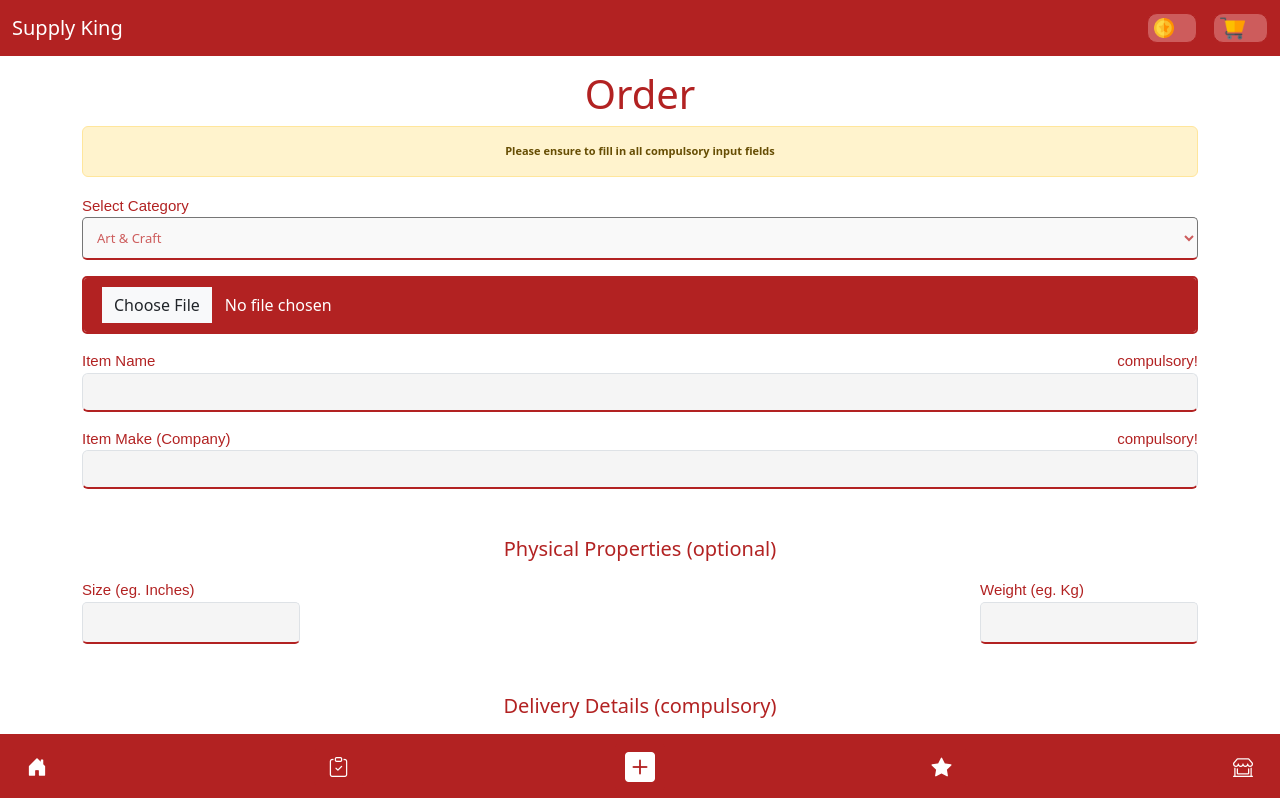
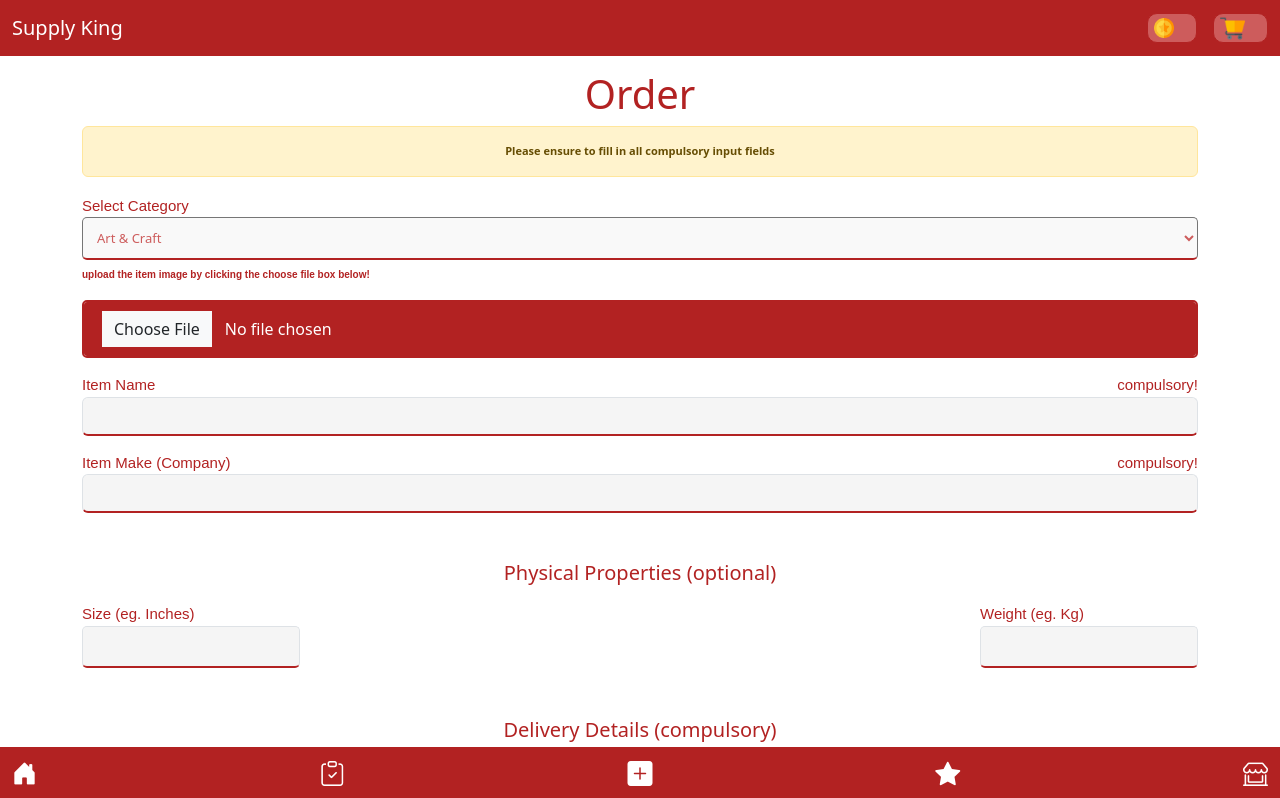
Before and after one commit to Ojukwu-Valentine1933/Supply-King, a React (Create React App) app: page /dashboard/order in a window 1280 px wide. Shown: the top 798 px of the page. Built offline with nearby package versions, Linux system fonts and the light colour scheme; a web font is replaced by a local one.

Commit message:
made some modification

```diff
--- a/src/Layout/AppRoute.js
+++ b/src/Layout/AppRoute.js
@@ -6,6 +6,7 @@ import OrderPage from "../pages/AllRoundPages/OrderPage";
 import LoginSuccessPage from "../pages/SuccessPages/LoginSuccessPage";
 import SignupSuccessPage from "../pages/SuccessPages/SignupSuccessPage";
 import LoginPage from "../pages/AuthPages/LoginPage";
+import CheckoutPage from "../pages/AllRoundPages/CheckoutPage";
 
 const AppRoutes = () => {
 
@@ -18,6 +19,7 @@ const AppRoutes = () => {
       <Route path="/loginsuccess" element={<LoginSuccessPage/>}/>
       <Route path="/signupsuccess" element={<SignupSuccessPage/>}/>
       <Route path="/auth/login" element={<LoginPage/>}/>
+      <Route path="/checkout" element={<CheckoutPage/>}/>
     </Routes>
   );
 };
--- a/src/Layout/BottomNavbar.js
+++ b/src/Layout/BottomNavbar.js
@@ -1,34 +1,31 @@
-import styles from "./Navbar.module.css"
-
+import styles from "./Navbar.module.css";
+import { Link } from "react-router-dom";
 
 const BottomNavbar = () => {
   return (
     <nav className={`navbar fixed-bottom ${styles.bottom_navbar} mt-5`}>
       <div className={`container-fluid`}>
-      <button>
-        <i class="bi bi-house-door-fill"></i>
-        </button>
-        <button>
-        <i class="bi bi-clipboard-check"></i>
-        </button>
+        <Link>
+          <i className={`bi bi-house-door-fill ${styles.i}`}></i>
+        </Link>
 
+        <Link>
+          <i className={`bi bi-clipboard-check ${styles.i}`} ></i>
+        </Link>
 
-       <button className={`${styles.plus}`}
-        >
+        <Link to="/dashboard/order" className={``}>
+          <i className={`bi bi-plus-square-fill ${styles.i}`}></i>
+        </Link>
+        <Link>
+          <i className={`bi bi-star-fill ${styles.i}`}></i>
+        </Link>
 
-        <i class="bi bi-plus-square-fill"></i>
-        </button>
-
-
-        <button>
-        <i class="bi bi-star-fill"></i>
-        </button>
-        <button onclick="this.classList.toggle('active')">
-        <i class="bi bi-shop-window"></i>
-        </button>
+        <Link>
+          <i className={`bi bi-shop-window ${styles.i}`}></i>
+        </Link>
       </div>
     </nav>
   );
 };
 
-export default BottomNavbar
+export default BottomNavbar;
--- a/src/Layout/Navbar.module.css
+++ b/src/Layout/Navbar.module.css
@@ -13,7 +13,7 @@
     font-size: 20px;
 
 }
-.bottom_navbar button{
+.bottom_navbar Link{
     background-color: #b22222;
     border: 1px solid #b22222;
     border-radius: 5px;
@@ -28,8 +28,8 @@
     width: 50px !important;
     height: 50px !important;
 }
-.plus i{
-    font-size: 30px;
+ .i{
+    font-size: 25px !important;
     color: white;
 }
 
--- /dev/null
+++ b/src/components/AllRoundComponents/CheckoutComponent.js
@@ -0,0 +1,51 @@
+const CheckoutComponent = () => {
+  return (
+    < >
+    <div className="container">
+
+    <button
+        type="button"
+        className="btn btn-primary form-control"
+        data-bs-toggle="modal"
+        data-bs-target="#exampleModal"
+
+      >
+        Launch demo modal
+      </button>
+    </div>
+
+
+      <div
+        className="modal fade"
+        id="exampleModal"
+        tabindex="-1"
+        aria-labelledby="exampleModalLabel"
+        aria-hidden="true"
+      >
+        <div className="modal-dialog">
+          <div className="modal-content">
+            <div className="modal-header">
+              <h1 className="modal-title fs-5" id="exampleModalLabel">
+                Modal title
+              </h1>
+              <button
+                type="button"
+                className="btn-close"
+                data-bs-dismiss="modal"
+                aria-label="Close"
+              ></button>
+            </div>
+            <div className="modal-body">...</div>
+            <div className="modal-footer d-flex justify-content-center">
+
+              <button type="button" className="btn btn-primary ">
+                Complete Order
+              </button>
+            </div>
+          </div>
+        </div>
+      </div>
+    </>
+  );
+};
+export default CheckoutComponent;
--- a/src/components/AllRoundComponents/OrderComponent.js
+++ b/src/components/AllRoundComponents/OrderComponent.js
@@ -26,6 +26,11 @@ const OrderComponent = () => {
           </select>
         </div>
         <div>
+          <label
+            style={{ fontSize: "10px", color: "#b22222", fontWeight: "600" }}
+          >
+            upload the item image by clicking the choose file box below!
+          </label>
           <PictureUpload />
         </div>
         <div>
@@ -46,7 +51,7 @@ const OrderComponent = () => {
           </div>
           <div>
             <div>
-              <h5 className={`text-center mt-5 ${styles.h5}`} >
+              <h5 className={`text-center mt-5 ${styles.h5}`}>
                 Physical Properties (optional)
               </h5>
             </div>
@@ -68,7 +73,9 @@ const OrderComponent = () => {
             </div>
           </div>
           <div className={`personal information ${styles.personalInformation}`}>
-            <div className={`${styles.h5}`}><h5>Delivery Details     (compulsory)</h5></div>
+            <div className={`${styles.h5}`}>
+              <h5>Delivery Details (compulsory)</h5>
+            </div>
             <label>Customer Name: </label>
             <input className={`form-control ${styles.input}`} type="text" />
             <label>WhatsApp Number: </label>
@@ -78,17 +85,18 @@ const OrderComponent = () => {
             <label>Delivery Location: </label>
             <input className={`form-control ${styles.input}`} type="text" />
             <label>Item Description: </label>
-            <textarea className={`form-control ${styles.text_area}`} placeholder="Here, you can provide detailed information about your request, such as the item quantity, color, and any other details you consider important."/>
-
+            <textarea
+              className={`form-control ${styles.text_area}`}
+              placeholder="Here, you can provide detailed information about your request, such as the item quantity, color, and any other details you consider important."
+            />
           </div>
         </div>
         <div className="mt-4">
-          <button className={`btn btn-primary form-control ${styles.btn}`}>PLACE ORDER</button>
-          </div>
-          {/* <aside><strong>NB:</strong> Orders placed are currently pending and under review. We will notify you once the availabilty is confirmed!!!</aside> */}
-
-
-
+          <button className={`btn btn-primary form-control ${styles.btn}`}>
+            PLACE ORDER
+          </button>
+        </div>
+        {/* <aside><strong>NB:</strong> Orders placed are currently pending and under review. We will notify you once the availabilty is confirmed!!!</aside> */}
       </form>
     </div>
   );
--- /dev/null
+++ b/src/pages/AllRoundPages/CheckoutPage.js
@@ -0,0 +1,10 @@
+import CheckoutComponent from "../../components/AllRoundComponents/CheckoutComponent";
+
+const CheckoutPage = () => {
+    return (
+        <div>
+            <CheckoutComponent />
+        </div>
+    )
+}
+export default CheckoutPage;
```
